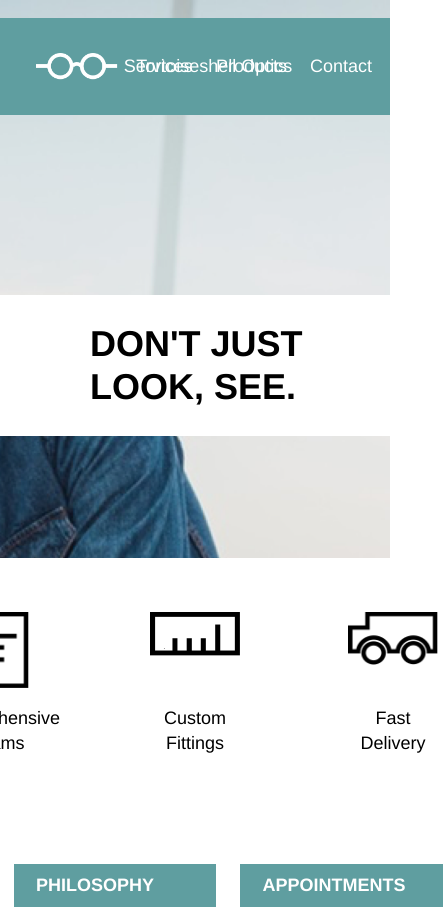
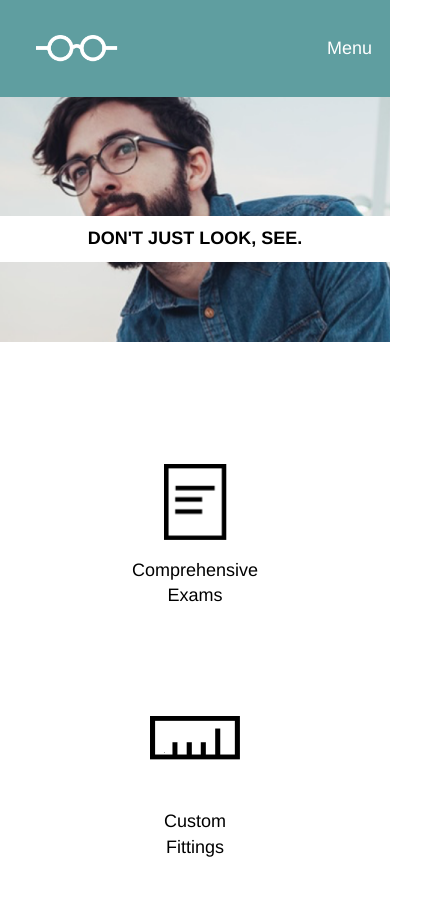
Before and after one commit to auberdream/Tortoiseshell-Optics, a plain HTML site: page index.html in a window 390 px wide. Shown: the top 910 px of the page, 443 px wide, since content can reach past the window. Drawn offline with Linux system fonts and the light colour scheme.

Commit message:
responsive design finished

```diff
--- a/Resources/stylesheet.css
+++ b/Resources/stylesheet.css
@@ -15,7 +15,7 @@ body {
 }
 
 .container {
-  max-width: 960px;
+  width: 960px;
   margin: 0 auto;
 }
 
@@ -72,13 +72,17 @@ ul li {
   display: inline;
 }
 
+.shortmenu {
+  display: none;
+}
+
 /*banner text*/
 
 .banner .flex {
   justify-content: flex-end;
 }
 
-.flex h1 {
+.mainbanner {
   padding: 1.5rem 5rem;
   background-color: white;
   margin-top: 10rem;
@@ -166,3 +170,95 @@ footer img {
   padding: 4rem 1rem 4rem 4rem;
   height: 1.5rem;
 }
+
+@media only screen and (max-width: 1024px) {
+  .banner .container {
+    width: 100%;
+  }
+
+  nav {
+    position: fixed;
+  }
+
+  .banner {
+    padding-top: 0;
+  }
+
+  .mainbanner {
+    margin-top: 12.5rem;
+    margin-right: 2rem;
+    padding: 0.75rem 4rem;
+    font-size: 1.33rem;
+  }
+
+  .container {
+    width: 100%;
+  }
+
+}
+
+@media only screen and (max-width: 560px) {
+  .menu {
+    display: none;
+  }
+
+  .header span {
+    display: none;
+  }
+
+  .shortmenu {
+    display: flex;
+    align-items: center;
+  }
+
+  .banner {
+    height: 19rem;
+    background-position: 20%;
+  }
+
+  .mainbanner {
+    margin-top: 12rem;
+    text-align: center;
+    width: 100%;
+    margin-right: 0rem;
+    padding: 0;
+  }
+
+  h1 {
+    font-size: 1rem;
+  }
+
+  .contentcontainer {
+    flex-direction: column;
+    justify-content: center;
+    align-items: center;
+    margin-top: 3.77rem;
+  }
+
+  .textcontent {
+    flex-direction: column;
+  }
+
+  h5 {
+  width: 100%;
+  }
+
+  .info {
+    width: 100%;
+    margin-left: 0rem;
+    margin-right: 0rem;
+  }
+
+  p {
+    padding-left: 2rem;
+    padding-right: 2rem;
+  }
+
+  .footertext span {
+    display: none;
+  }
+
+  .footertext {
+    justify-content: center;
+  }
+}
--- a/index.html
+++ b/index.html
@@ -21,11 +21,18 @@
           <li>Contact</li>
         </ul>
       </div>
+      <div class="shortmenu">
+        <ul>
+          <li>Menu</li>
+        </ul>
+      </div>
     </nav>
 
 
     <div class="flex container">
+      <div class="mainbanner">
         <h1>Don't just look, see.</h1>
+      </div>
     </div>
   </div>
 
```
